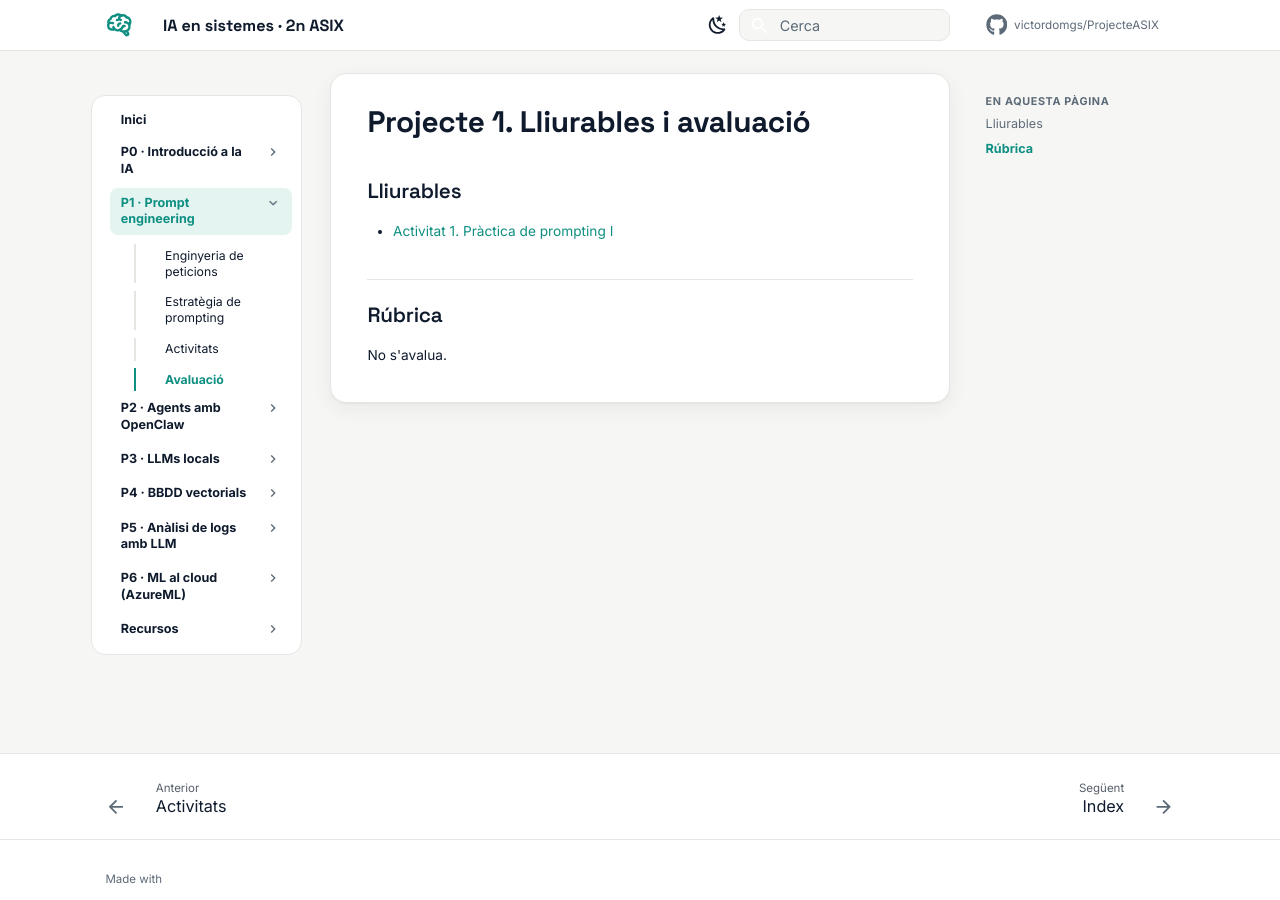
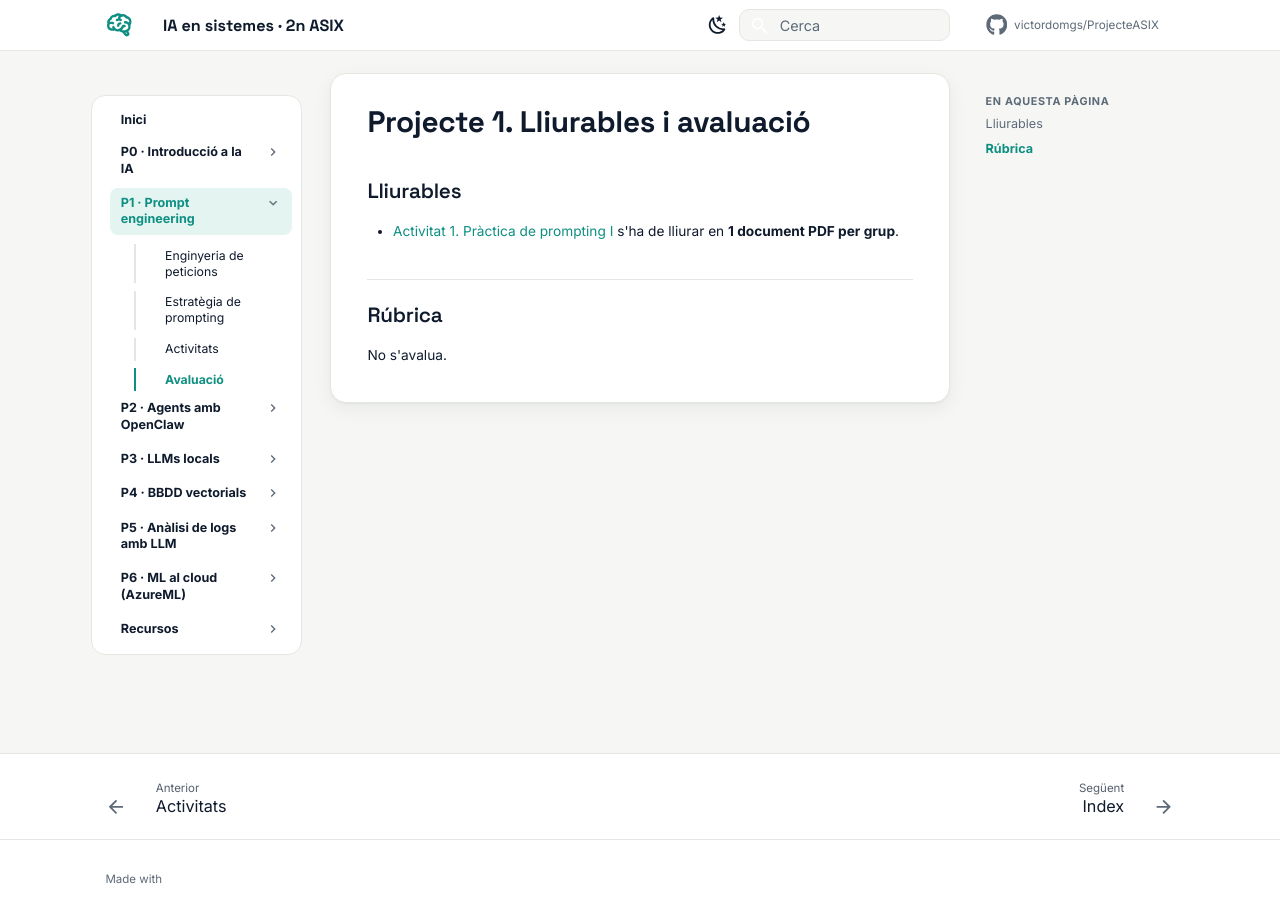
Before and after one commit to victordomgs/ProjecteASIX, an MkDocs documentation site: the page built from docs/p1-prompt-engineering/avaluacio.md, in a window 1280 px wide. Built offline with MkDocs 1.6.1 and Material for MkDocs 9.7.7, drawn with Linux system fonts in a browser that asks for light colours; comment, search, counter and statistics services are not loaded.

Commit message:
Update avaluacio.md

```diff
--- a/docs/p1-prompt-engineering/avaluacio.md
+++ b/docs/p1-prompt-engineering/avaluacio.md
@@ -2,7 +2,7 @@
 
 ## Lliurables
 
-- [Activitat 1. Pràctica de prompting I](https://victordomgs.github.io/ProjecteASIX/p1-prompt-engineering/activitats/)
+- [Activitat 1. Pràctica de prompting I](https://victordomgs.github.io/ProjecteASIX/p1-prompt-engineering/activitats/) s'ha de lliurar en **1 document PDF per grup**.
 
 ## Rúbrica
 
```
